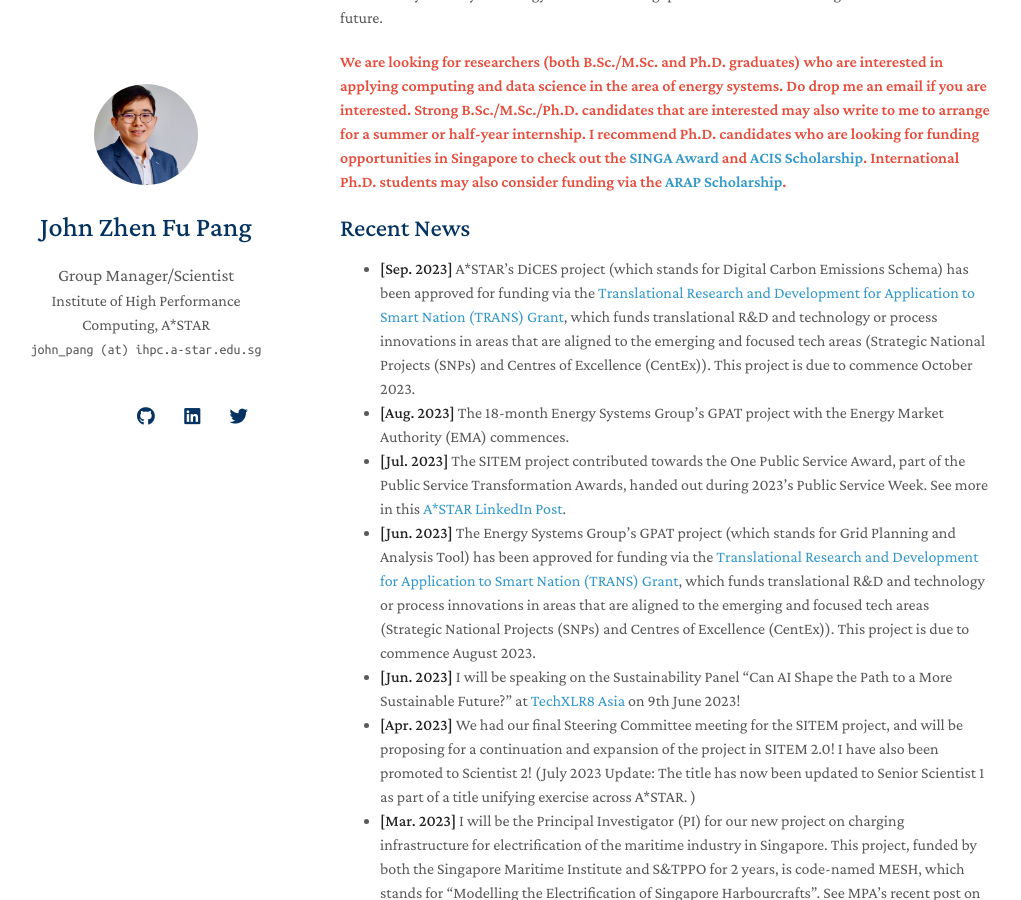
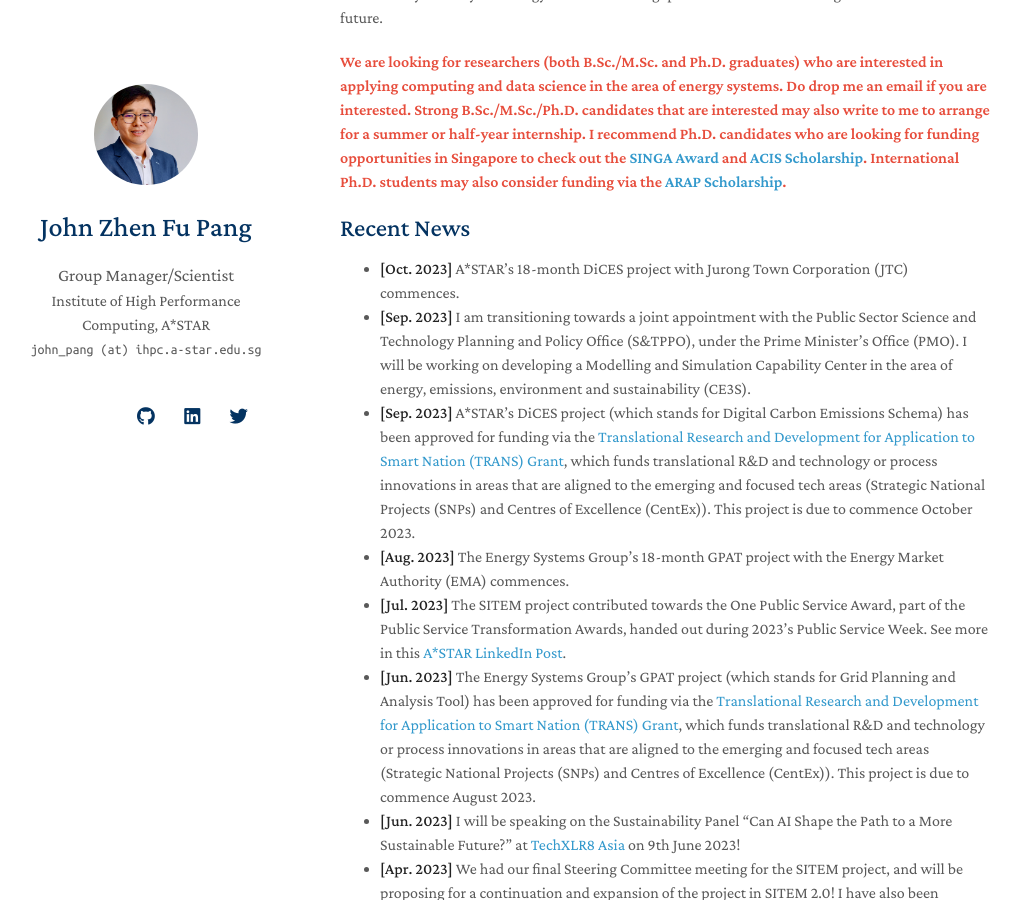
Before and after one commit to j-pang/j-pang.github.io, a Jekyll site: the page built from index.md, in a window 1280 px wide and 900 px high, scrolled down 1129 px. Shown: the whole window, without its empty margins (130-1151 px from the left). Built offline with Jekyll 4.4.1, drawn with Linux system fonts in a browser that asks for light colours; nearby versions of some CDN libraries; a style sheet for code colours, icons or effects is not loaded; our own code applies the rules of GitHub Pages for plain Markdown files.

Commit message:
Update index.md

```diff
--- a/index.md
+++ b/index.md
@@ -24,8 +24,10 @@ The Energy Systems Group at IHPC (housed under the Systems Science Department) a
 
 ## Recent News
 
+- **[Oct. 2023]** A*STAR's 18-month DiCES project with Jurong Town Corporation (JTC) commences.
+- **[Sep. 2023]** I am transitioning towards a joint appointment with the Public Sector Science and Technology Planning and Policy Office (S&TPPO), under the Prime Minister's Office (PMO). I will be working on developing a Modelling and Simulation Capability Center in the area of energy, emissions, environment and sustainability (CE3S).
 - **[Sep. 2023]** A*STAR's DiCES project (which stands for Digital Carbon Emissions Schema) has been approved for funding via the [Translational Research and Development for Application to Smart Nation (TRANS) Grant](https://www.nrf.gov.sg/rie-ecosystem/ecosystem-wide-fis/snde-fis/), which funds translational R&D and technology or process innovations in areas that are aligned to the emerging and focused tech areas (Strategic National Projects (SNPs) and Centres of Excellence (CentEx)). This project is due to commence October 2023.
-- **[Aug. 2023]** The 18-month Energy Systems Group's GPAT project with the Energy Market Authority (EMA) commences.
+- **[Aug. 2023]** The Energy Systems Group's 18-month GPAT project with the Energy Market Authority (EMA) commences.
 - **[Jul. 2023]** The SITEM project contributed towards the One Public Service Award, part of the Public Service Transformation Awards, handed out during 2023's Public Service Week. See more in this [A*STAR LinkedIn Post](https://www.linkedin.com/posts/astarsg_facesofastar-psw2023-activity-7082282023930757120-NAEO?utm_source=share&utm_medium=member_desktop).
 - **[Jun. 2023]** The Energy Systems Group's GPAT project (which stands for Grid Planning and Analysis Tool) has been approved for funding via the [Translational Research and Development for Application to Smart Nation (TRANS) Grant](https://www.nrf.gov.sg/rie-ecosystem/ecosystem-wide-fis/snde-fis/), which funds translational R&D and technology or process innovations in areas that are aligned to the emerging and focused tech areas (Strategic National Projects (SNPs) and Centres of Excellence (CentEx)). This project is due to commence August 2023.
 - **[Jun. 2023]** I will be speaking on the Sustainability Panel "Can AI Shape the Path to a More Sustainable Future?" at [TechXLR8 Asia](https://asiatechxsg.com/techxlr8asia/) on 9th June 2023!
```
